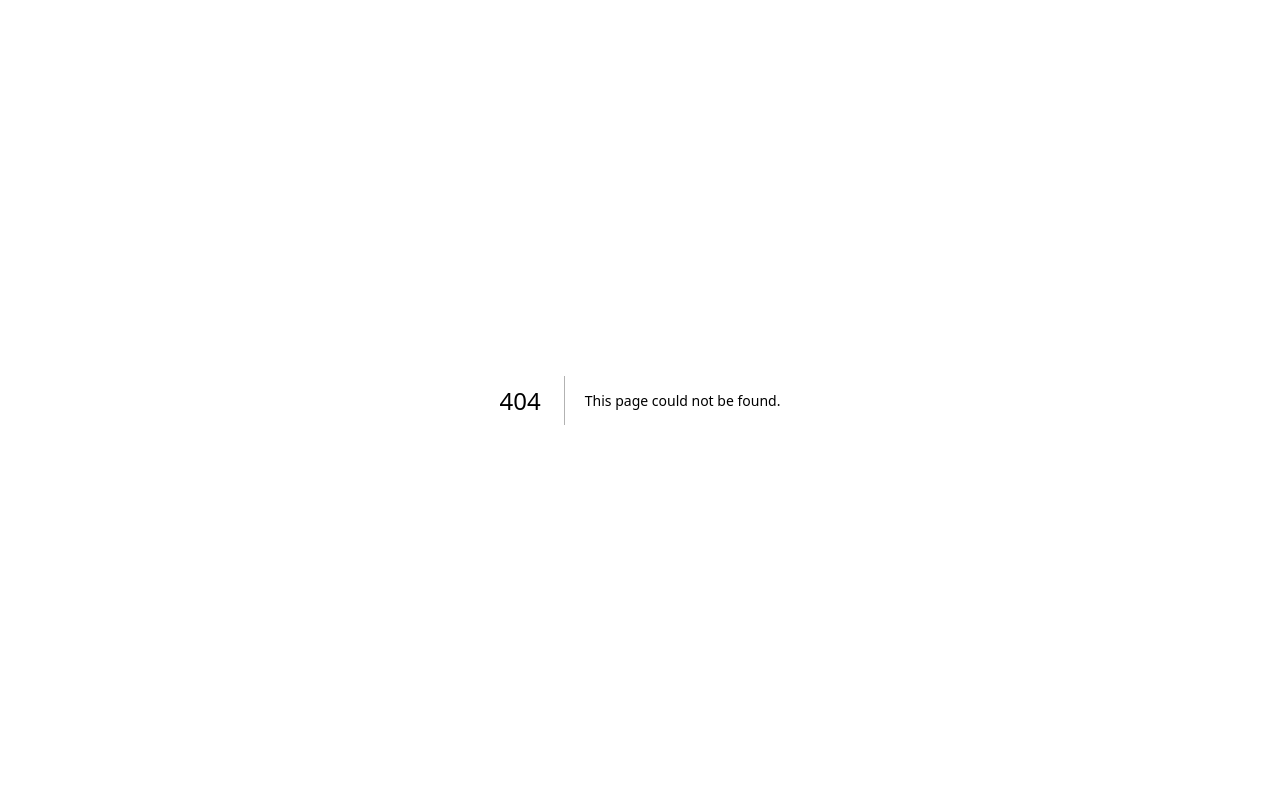
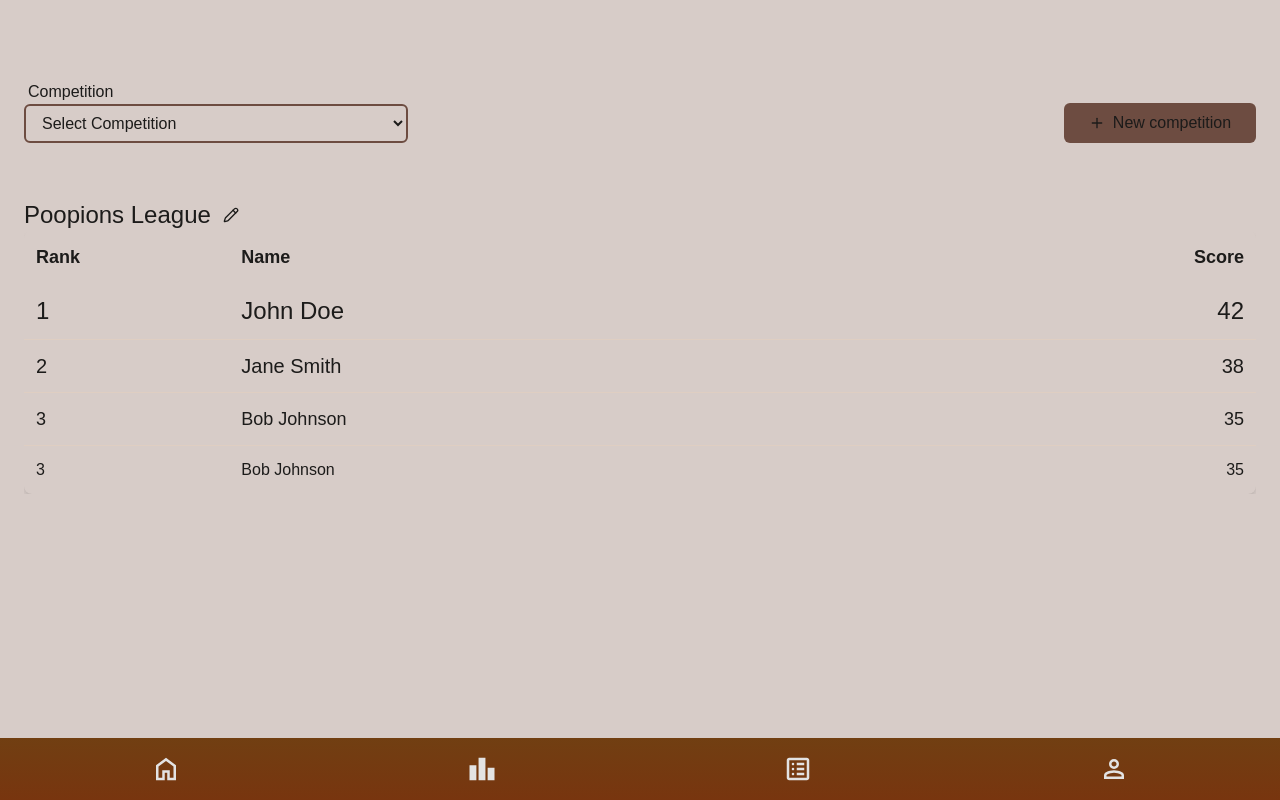
Before and after one commit to pauloo0/poop-tracker, a Next.js app: page /competitions in a window 1280 px wide. Before the commit this address had no page. Built offline with nearby package versions, Linux system fonts and the light colour scheme; no server answers; sample sign-in values are in the browser's storage.

Commit message:
Add competition page

```diff
--- /dev/null
+++ b/app/competitions/layout.tsx
@@ -0,0 +1,24 @@
+'use client'
+
+import Navbar from '@/app/components/Navbar'
+import Loading from '@/app/components/Loading'
+import { useAuthState } from '@/app/hooks/useAuthState'
+
+export default function CompetitionsLayout({
+  children,
+}: {
+  children: React.ReactNode
+}) {
+  const loading = useAuthState()
+
+  if (loading) {
+    return <Loading />
+  }
+
+  return (
+    <>
+      <Navbar active='competitions' />
+      {children}
+    </>
+  )
+}
--- /dev/null
+++ b/app/competitions/new/page.tsx
@@ -0,0 +1,61 @@
+'use client'
+
+import Form from 'next/form'
+import { useRouter } from 'next/navigation'
+import { useState } from 'react'
+
+function NewCompetition() {
+  const input_group = 'flex flex-col'
+  const input_group_label = 'px-1 text-foreground'
+  const input_group_input = 'bg-background py-2 px-3 border-b-2 border-primary'
+
+  const router = useRouter()
+
+  const [competitionName, setCompetitionName] =
+    useState<string>('New Competition')
+
+  return (
+    <main className='grid min-h-screen place-items-center'>
+      <Form
+        action='handleCompetitionSubmit'
+        className='flex flex-col w-full gap-6 p-6 sm:w-96'
+      >
+        <div className={input_group}>
+          <label htmlFor='name' className={input_group_label}>
+            Competition Name
+          </label>
+          <input
+            type='text'
+            id='name'
+            name='name'
+            placeholder='Competition Name'
+            value={competitionName}
+            onChange={(e) => setCompetitionName(e.target.value)}
+            className={input_group_input}
+          />
+        </div>
+
+        <div
+          id='button-group'
+          className='flex flex-row items-center justify-center gap-2'
+        >
+          <button
+            type='submit'
+            className='flex-grow px-3 py-2 rounded-md bg-primary text-foreground'
+          >
+            Save
+          </button>
+          <button
+            type='reset'
+            className='flex-grow px-2 py-2 rounded-md bg-foreground text-primary'
+            onClick={() => router.back()}
+          >
+            Cancel
+          </button>
+        </div>
+      </Form>
+    </main>
+  )
+}
+
+export default NewCompetition
--- /dev/null
+++ b/app/competitions/page.tsx
@@ -0,0 +1,120 @@
+'use client'
+
+import { Pencil, Plus } from 'lucide-react'
+import Link from 'next/link'
+import { useSearchParams } from 'next/navigation'
+import { useState } from 'react'
+
+export default function Competitions() {
+  const searchParams = useSearchParams()
+  const initialCompetition = searchParams.get('competition') || 'none'
+
+  const [selectedCompetition, setSelectedCompetition] =
+    useState<string>(initialCompetition)
+  const [competitionName, setCompetitionName] =
+    useState<string>('Poopions League')
+  const [isEditingCompetitionName, setIsEditingCompetitionName] =
+    useState(false)
+
+  return (
+    <>
+      <main className='p-6'>
+        <section
+          id='filters'
+          className='flex flex-col items-center justify-between w-full gap-4 sm:items-end sm:flex-row my-14'
+        >
+          <div className='flex flex-col w-full sm:w-96'>
+            <label htmlFor='competition' className='px-1 text-foregroung'>
+              Competition
+            </label>
+            <select
+              name='competition'
+              id='competition'
+              className='px-3 py-2 border-2 rounded-md bg-background border-primary'
+              value={selectedCompetition}
+              onChange={(e) => setSelectedCompetition(e.target.value)}
+            >
+              <option value='none'>Select Competition</option>
+              <option value='id123'>Poopions League</option>
+              <option value='id456'>New competition</option>
+            </select>
+          </div>
+
+          <Link
+            href='/competitions/new'
+            className='flex flex-row items-center justify-center w-full px-3 py-2 rounded-md bg-primary text-foreground sm:w-48'
+          >
+            <Plus className='w-4 h-4 mr-2' /> New competition
+          </Link>
+        </section>
+
+        <section id='leaderboard2'>
+          <div className='flex flex-row items-center justify-start gap-3'>
+            {isEditingCompetitionName ? (
+              <div className='flex flex-col items-center justify-start gap-2'>
+                <input
+                  type='text'
+                  value={competitionName}
+                  onChange={(e) => setCompetitionName(e.target.value)}
+                  name='competition-name'
+                  className='text-2xl border-b-2 bg-background border-primary'
+                />
+                <div className='flex flex-row items-center justify-between w-full gap-2'>
+                  <button className='flex-1 py-1 rounded-md bg-primary text-foreground'>
+                    Save
+                  </button>
+                  <button
+                    className='flex-1 py-1 rounded-md text-primary bg-foreground'
+                    onClick={() => setIsEditingCompetitionName(false)}
+                  >
+                    Cancel
+                  </button>
+                </div>
+              </div>
+            ) : (
+              <>
+                <h2 className='text-2xl'>Poopions League</h2>
+                <button onClick={() => setIsEditingCompetitionName(true)}>
+                  <Pencil className='w-4 h-4' />
+                </button>
+              </>
+            )}
+          </div>
+          <div className='overflow-x-auto'>
+            <table className='w-full border-collapse rounded-lg shadow-md'>
+              <thead>
+                <tr className='text-lg text-foreground'>
+                  <th className='w-1/6 p-3 font-semibold text-left'>Rank</th>
+                  <th className='w-3/6 p-3 font-semibold text-left'>Name</th>
+                  <th className='w-2/6 p-3 font-semibold text-right'>Score</th>
+                </tr>
+              </thead>
+              <tbody>
+                <tr className='text-2xl border-b border-b-orange-200 border-opacity-20'>
+                  <td className='p-3 text-left'>1</td>
+                  <td className='p-3 text-lef'>John Doe</td>
+                  <td className='p-3 text-right'>42</td>
+                </tr>
+                <tr className='text-xl border-b border-b-orange-200 border-opacity-20'>
+                  <td className='p-3 text-left'>2</td>
+                  <td className='p-3 text-lef'>Jane Smith</td>
+                  <td className='p-3 text-right'>38</td>
+                </tr>
+                <tr className='text-lg border-b border-b-orange-200 border-opacity-20'>
+                  <td className='p-3 text-left'>3</td>
+                  <td className='p-3 text-lef'>Bob Johnson</td>
+                  <td className='p-3 text-right'>35</td>
+                </tr>
+                <tr className='text-base'>
+                  <td className='p-3 text-left'>3</td>
+                  <td className='p-3 text-lef'>Bob Johnson</td>
+                  <td className='p-3 text-right'>35</td>
+                </tr>
+              </tbody>
+            </table>
+          </div>
+        </section>
+      </main>
+    </>
+  )
+}
```
